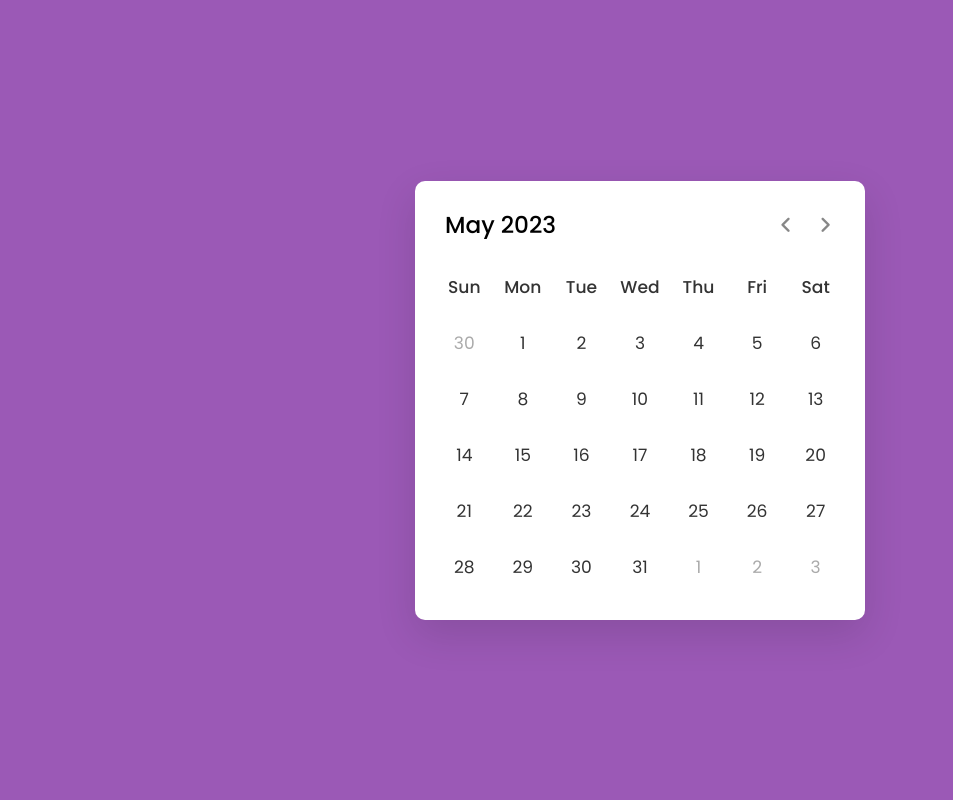
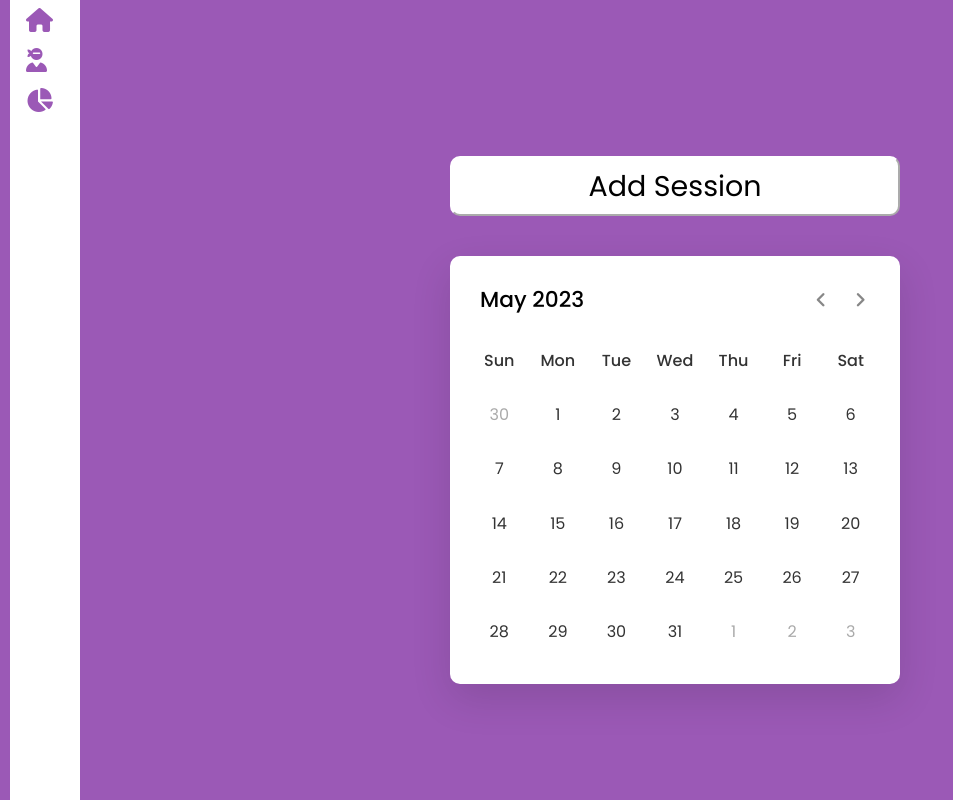
Before and after one commit to ThomasPerrais/BoulderBuddy, a Django app: page /gymstats/home/ in a window 1280 px wide. Shown: the whole page, without its empty margins (0-953 px from the left). Run offline with Django 4.2, Linux system fonts and the light colour scheme; data that the repository does not hold is empty; some libraries are stand-ins or nearby versions.

Commit message:
add sidebar to home page. Split css to create a shared style (shared.css)

```diff
--- a/gymstats/static/gymstats/calendar.js
+++ b/gymstats/static/gymstats/calendar.js
@@ -23,9 +23,9 @@ const renderCalendar = () => {
     }
     for (let i = 1; i <= lastDateofMonth; i++) { // creating li of all days of current month
         // adding active class to li if the current day, month, and year matched
-        let calendarDate = new Date(currYear, currMonth, i).toLocaleDateString("fr")
-        let isToday = calendarDate in sessions ? "active" : "";
-        liTag += `<li class="${isToday}">${i}</li>`;
+        let calendarDate = new Date(currYear, currMonth, i).toLocaleDateString("fr");
+        let status = calendarDate in sessions ? "active" : "";
+        liTag += `<li class="${status}">${i}</li>`;
     }
     for (let i = lastDayofMonth; i < 6; i++) { // creating li of next month first days
         liTag += `<li class="inactive">${i - lastDayofMonth + 1}</li>`
@@ -56,4 +56,4 @@ document.getElementById("days").addEventListener("click", function(e) {
       let d = new Date(currYear, currMonth, e.target.innerText).toLocaleDateString("fr")
       document.location.href = "/gymstats/session/" + sessions[d]  // TODO: change complete URL
     }
-  });
+});
--- a/gymstats/static/gymstats/home.css
+++ b/gymstats/static/gymstats/home.css
@@ -6,21 +6,24 @@
   box-sizing: border-box;
   font-family: 'Poppins', sans-serif;
 }
-body {
-  display: flex;
-  align-items: center;
-  padding: 0 10px;
-  justify-content: center;
-  min-height: 100vh;
-  background: #9B59B6;
+
+.add-sess button {
+  width: 450px;
+  height: 60px;
+  border-radius: 10px;
+  background: #fff;
+  margin: 40px;
+  font-size: 1.9rem;
+  border-color: #fff;
 }
-.wrapper{
+
+.calendar-wrapper {
   width: 450px;
   background: #fff;
   border-radius: 10px;
   box-shadow: 0 15px 40px rgba(0,0,0,0.12);
 }
-.wrapper header{
+.calendar-wrapper header{
   display: flex;
   align-items: center;
   padding: 25px 30px 10px;
--- /dev/null
+++ b/gymstats/static/gymstats/shared.css
@@ -0,0 +1,33 @@
+/* Import Google font - Poppins */
+@import url('https://fonts.googleapis.com/css2?family=Poppins:wght@400;500;600&display=swap');
+*{
+  margin: 0;
+  padding: 0;
+  box-sizing: border-box;
+  font-family: 'Poppins', sans-serif;
+}
+
+body {
+  /* display: flex; */
+  align-items: center;
+  padding: 0 10px;
+  justify-content: center;
+  min-height: 100vh;
+  background: #9B59B6;
+}
+
+.w3-sidebar a {
+    color: #9B59B6;
+    width: 70px;
+}
+
+.wrapper {
+    margin-left:70px;
+    display: flex;
+    flex-direction: column;
+    align-items: center;
+    padding: 0 10px;
+    justify-content: center;
+    min-height: 100vh;
+    background: #9B59B6;
+}
--- /dev/null
+++ b/gymstats/static/gymstats/sidebar.js
@@ -0,0 +1,17 @@
+const sidebar = document.querySelector(".w3-sidebar");
+
+const sidebarMenus = {
+    "fa-home": "/gymstats/home",
+    "fa-user-ninja": "/gymstats/profil",
+    "fa-chart-pie": "/gymstats/statistics",
+};
+
+function LoadSidebar() {
+    divTag = "";
+    for (var elt in sidebarMenus) {
+        divTag += `<a href="${sidebarMenus[elt]}" class="w3-bar-item w3-button"><i class="fa ${elt}"></i></a>`
+    }
+    sidebar.innerHTML += divTag;
+}
+
+LoadSidebar();
--- a/gymstats/templates/gymstats/home.html
+++ b/gymstats/templates/gymstats/home.html
@@ -1,6 +1,7 @@
 {% load static %}
 
-<link rel="stylesheet" href="{% static 'gymstats/home.css' %}">
+<link rel="stylesheet" href="{% static 'gymstats/home.css' %}?ver=1.0">
+<link rel="stylesheet" href="{% static 'gymstats/shared.css' %}?ver=1.0">
 {{ sessions|json_script:'sessions' }}
 
 <head>
@@ -9,11 +10,22 @@
     <meta name="viewport" content="width=device-width, initial-scale=1.0">
     <!-- Google Font Link for Icons -->
     <link rel="stylesheet" href="https://fonts.googleapis.com/css2?family=Material+Symbols+Rounded:opsz,wght,FILL,GRAD@20..48,100..700,0..1,-50..200">
+    <script src="https://kit.fontawesome.com/5bda19242b.js" crossorigin="anonymous"></script>
+    <link rel="stylesheet" href="https://www.w3schools.com/w3css/4/w3.css">
     <script src="{% static 'gymstats/calendar.js' %}" defer></script>
 </head>
 
 <body>
+    <script src="{% static 'gymstats/sidebar.js' %}" defer></script>
+    <div class="w3-sidebar w3-bar-block w3-white w3-xlarge" style="width: 70px;"></div>
+
     <div class="wrapper">
+
+        <div class="add-sess">
+            <button>Add Session</button>
+        </div>
+
+        <div class="calendar-wrapper">
             <header>
                 <p class="current-date">April 2023</p>
                 <div class="icons">
@@ -35,4 +47,5 @@
                 </ul>
             </div>
         </div>
+    </div>
 </body>
```
Lines whose indentation alone changed are shown as unchanged.
